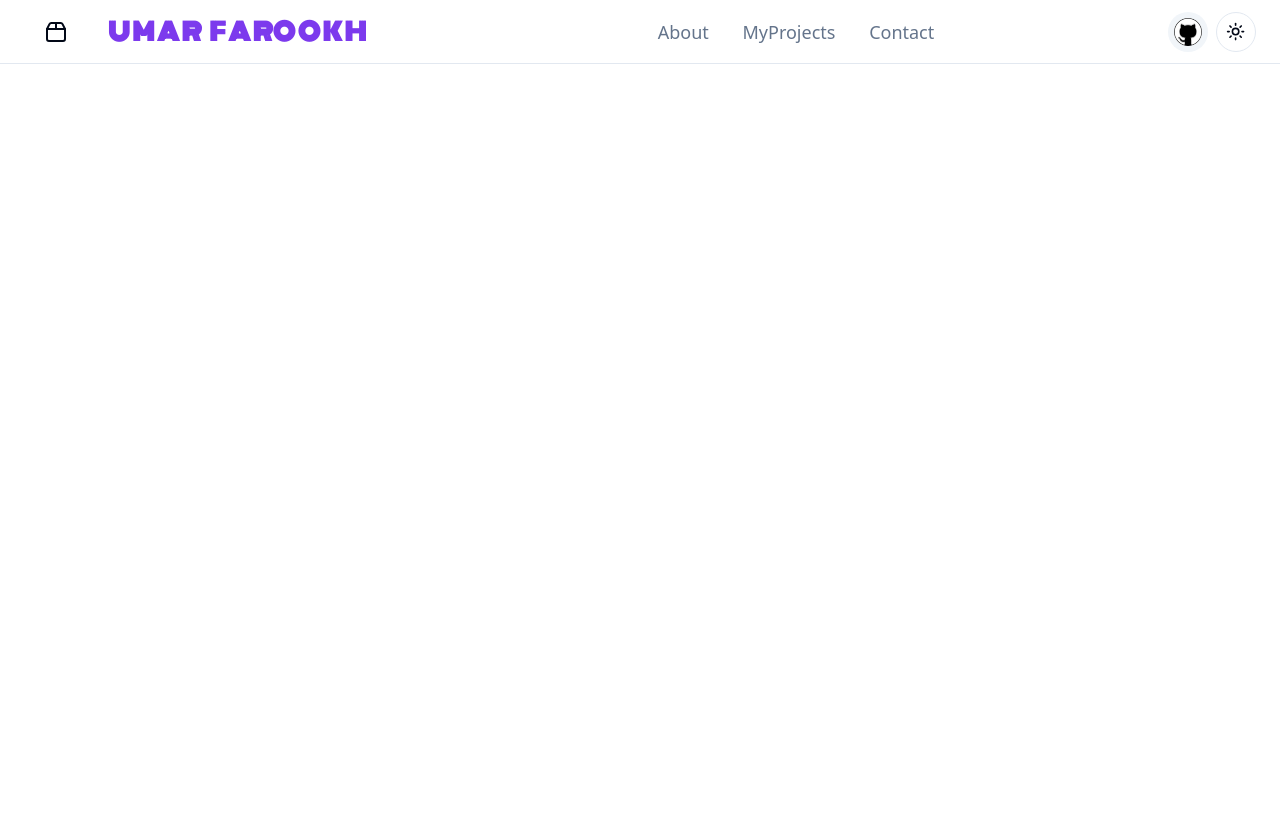
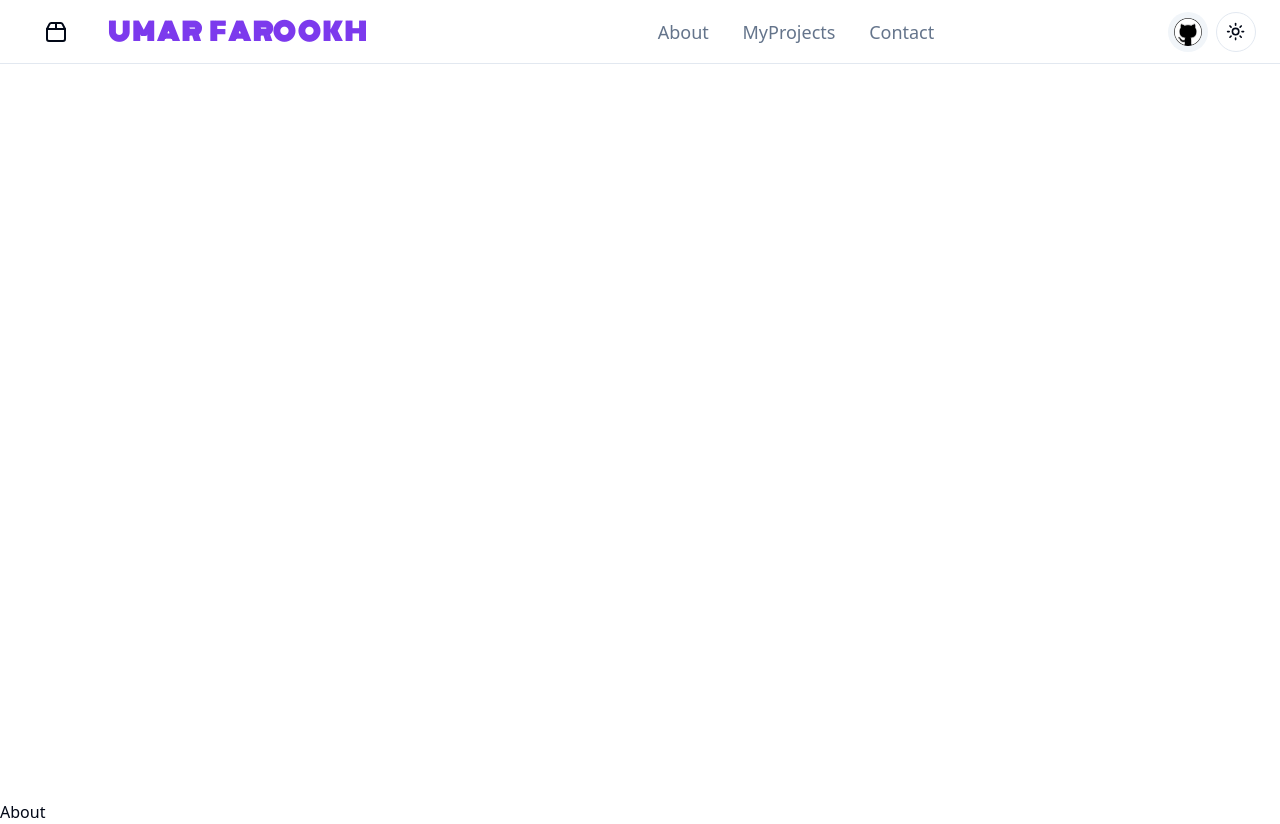
Before and after one commit to umarfarookh12/umar_profile, a React app: page /About in a window 1280 px wide. Before the commit the page ends 800 px from the top, so only its background shows below. Built offline with nearby package versions, Linux system fonts and the light colour scheme; the HTML template or start-up script is replaced by a standard one; a web font is replaced by a local one.

Commit message:
added react router for about, home etc and used router provider and removed browserRouter

```diff
--- a/src/App.tsx
+++ b/src/App.tsx
@@ -1,13 +1,45 @@
-import { BrowserRouter } from "react-router-dom";
-import NavBar from "./components/NavBar";
+import { createBrowserRouter, Outlet, RouterProvider } from "react-router-dom";
 import { ThemeProvider } from "./components/ThemeProvider";
 
+import Home from "./components/NavLinks/Home";
+import About from "./components/NavLinks/About";
+import MyProjects from "./components/NavLinks/MyProjects";
+import Contact from "./components/NavLinks/Contact";
+import NavBar from "./components/NavBar";
+
 function App() {
+  const router = createBrowserRouter([
+    {
+      path: "/",
+      element: (
+        <>
+          <NavBar />
+          <Outlet />
+        </>
+      ),
+      children: [
+        {
+          path: "/",
+          element: <Home />,
+        },
+        {
+          path: "/About",
+          element: <About />,
+        },
+        {
+          path: "/myProjects",
+          element: <MyProjects />,
+        },
+        {
+          path: "/contact",
+          element: <Contact />,
+        },
+      ],
+    },
+  ]);
   return (
     <ThemeProvider defaultTheme="light" storageKey="vite-ui-theme">
-      <BrowserRouter>
-        <NavBar />
-      </BrowserRouter>
+      <RouterProvider router={router} />
     </ThemeProvider>
   );
 }
```
